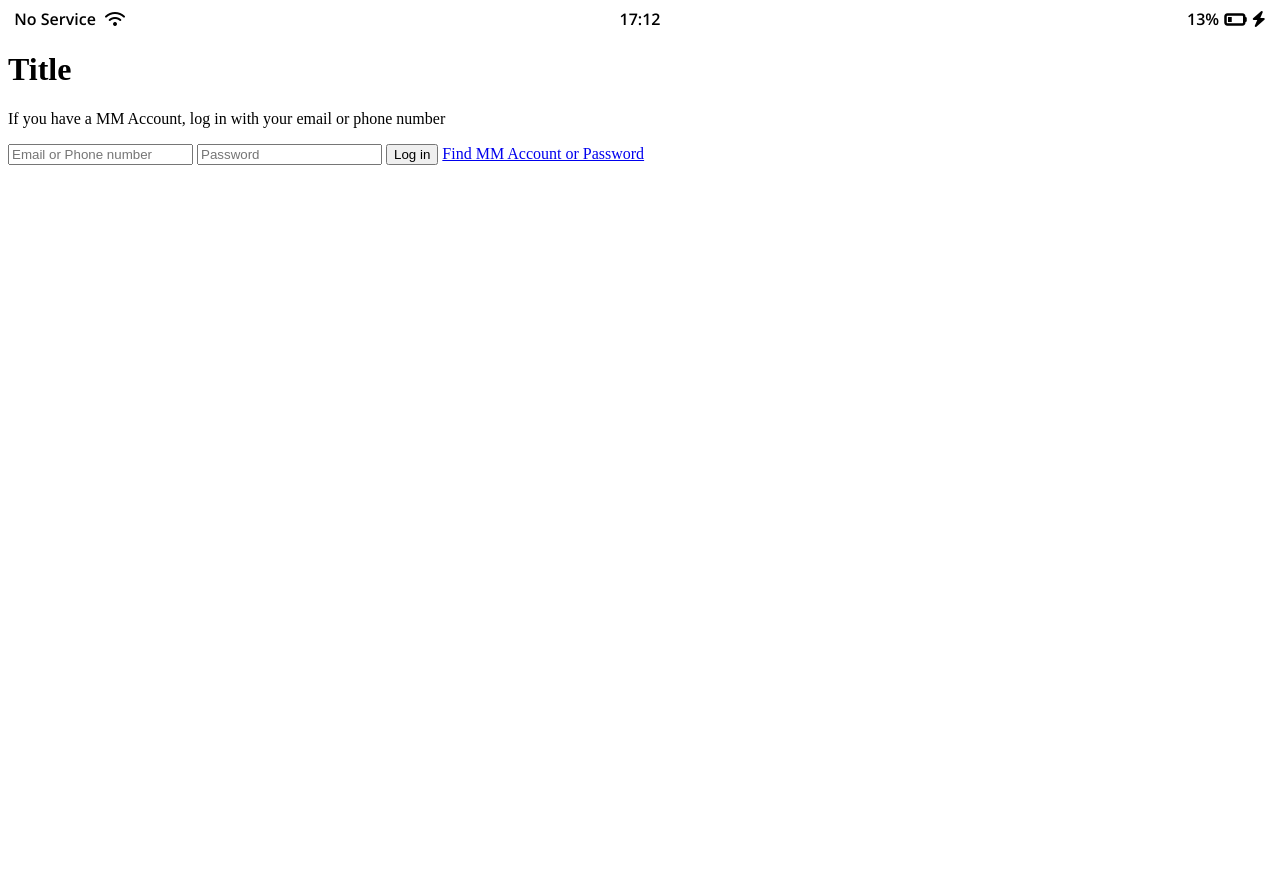
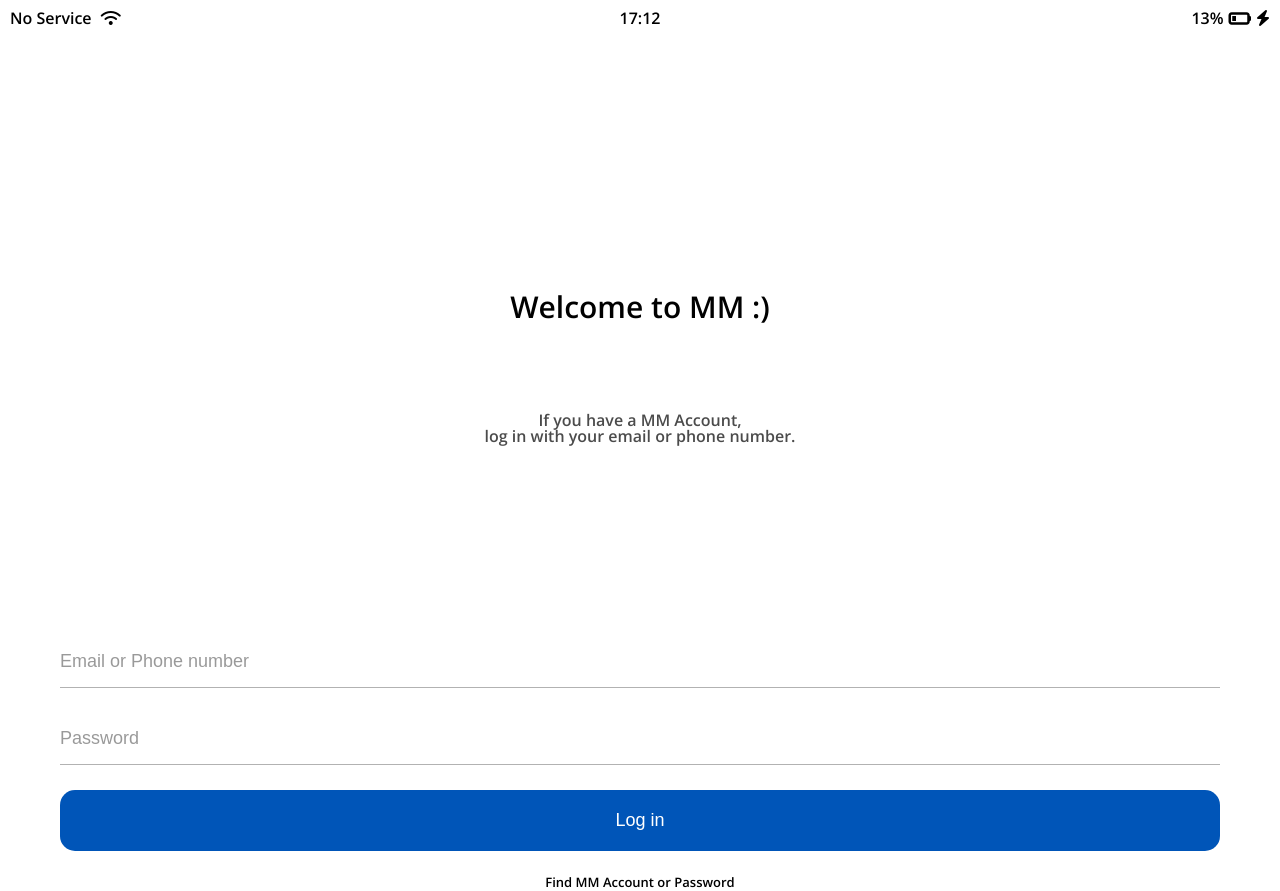
Before and after one commit to wannabeing/kokoa-2021, a plain HTML site: page index.html in a window 1280 px wide. Before the commit the page ends 800 px from the top, so only its background shows below. Drawn offline with nearby package versions, Linux system fonts and the light colour scheme.

Commit message:
#6.8까지
첫화면 완료

```diff
--- /dev/null
+++ b/css/login-form.css
@@ -0,0 +1,35 @@
+#login-form {
+  display: flex;
+  flex-direction: column;
+  margin: 0px 60px;
+}
+#login-form input {
+  padding: 15px 0px;
+  margin-bottom: 25px;
+  font-size: 18px;
+  border: none;
+}
+/* type=submit이 아닌 경우에만 적용시킨다. */
+#login-form input:not([type='submit']) {
+  border-bottom: 1px solid rgba(0, 0, 0, 0.3);
+  transition: border-color 1s ease-in-out;
+}
+#login-form input::placeholder {
+  color: rgba(0, 0, 0, 0.4);
+}
+#login-form input:focus {
+  border-color: var(--wisely);
+}
+#login-form input[type='submit'] {
+  padding: 20px;
+  border-radius: 15px;
+  background-color: var(--wisely);
+  cursor: pointer;
+  color: white;
+}
+#login-form a {
+  text-align: center;
+  text-decoration: none;
+  color: inherit;
+  font-size: 13px;
+}
--- /dev/null
+++ b/css/reset.css
@@ -0,0 +1,129 @@
+html,
+body,
+div,
+span,
+applet,
+object,
+iframe,
+h1,
+h2,
+h3,
+h4,
+h5,
+h6,
+p,
+blockquote,
+pre,
+a,
+abbr,
+acronym,
+address,
+big,
+cite,
+code,
+del,
+dfn,
+em,
+img,
+ins,
+kbd,
+q,
+s,
+samp,
+small,
+strike,
+strong,
+sub,
+sup,
+tt,
+var,
+b,
+u,
+i,
+center,
+dl,
+dt,
+dd,
+ol,
+ul,
+li,
+fieldset,
+form,
+label,
+legend,
+table,
+caption,
+tbody,
+tfoot,
+thead,
+tr,
+th,
+td,
+article,
+aside,
+canvas,
+details,
+embed,
+figure,
+figcaption,
+footer,
+header,
+hgroup,
+menu,
+nav,
+output,
+ruby,
+section,
+summary,
+time,
+mark,
+audio,
+video {
+  margin: 0;
+  padding: 0;
+  border: 0;
+  font-size: 100%;
+  font: inherit;
+  vertical-align: baseline;
+}
+/* HTML5 display-role reset for older browsers */
+article,
+aside,
+details,
+figcaption,
+figure,
+footer,
+header,
+hgroup,
+menu,
+nav,
+section {
+  display: block;
+}
+body {
+  line-height: 1;
+}
+ol,
+ul {
+  list-style: none;
+}
+blockquote,
+q {
+  quotes: none;
+}
+blockquote:before,
+blockquote:after,
+q:before,
+q:after {
+  content: '';
+  content: none;
+}
+table {
+  border-collapse: collapse;
+  border-spacing: 0;
+}
+
+/* input 클릭시, 테두리 안보이게 함 */
+input:focus {
+  outline: none;
+}
--- /dev/null
+++ b/css/status-bar.css
@@ -0,0 +1,33 @@
+/* Open Sans Fonts */
+@import url('https://fonts.googleapis.com/css2?family=Open+Sans:ital,wght@0,600;1,400&display=swap');
+
+/* status-bar를 가운데에 정렬시킨다.*/
+.status-bar {
+  display: flex;
+  justify-content: center;
+  font-family: 'Open Sans', sans-serif;
+}
+/* width를 33%씩 나눠 갖고, 상하좌우 margin 10px*/
+.status-bar__column {
+  width: 33%;
+  margin: 10px 10px;
+}
+/* 시간을 중앙에 위치시킨다 */
+.status-bar__column:nth-child(2) {
+  display: flex;
+  justify-content: center;
+}
+/* 배터리관련 이미지 및 텍스트를 오른쪽상단에 배치시킨다*/
+.status-bar__column:last-child {
+  display: flex;
+  justify-content: flex-end;
+  align-items: center;
+}
+/* 배터리 이미지 좌우 margin 5px */
+.status-bar__column .fa-battery-quarter {
+  margin: 0px 5px;
+}
+/* NoService와 Wifi 이미지 사이 margin 5px*/
+.status-bar__column:first-child span {
+  margin-right: 5px;
+}
--- a/css/style.css
+++ b/css/style.css
@@ -1,32 +1,12 @@
 /* Open Sans Fonts */
-@import url("https://fonts.googleapis.com/css2?family=Open+Sans:ital,wght@0,600;1,400&display=swap");
+@import url('https://fonts.googleapis.com/css2?family=Open+Sans:ital,wght@0,600;1,400&display=swap');
 
-/* status-bar를 가운데에 정렬시킨다.*/
-.status-bar {
-  display: flex;
-  justify-content: center;
-  font-family: "Open Sans", sans-serif;
+@import 'reset.css';
+@import 'variables.css';
+@import 'status-bar.css';
+@import 'welcome-header.css';
+@import 'login-form.css';
+
+body {
+  font-family: 'Open Sans', sans-serif;
 }
-/* width를 33%씩 나눠 갖는다*/
-.status-bar__column {
-  width: 33%;
-}
-/* 시간을 중앙에 위치시킨다 */
-.status-bar__column:nth-child(2) {
-  display: flex;
-  justify-content: center;
-}
-/* 배터리관련 이미지 및 텍스트를 오른쪽상단에 배치시킨다*/
-.status-bar__column:last-child {
-  display: flex;
-  justify-content: flex-end;
-  align-items: center;
-}
-/* 배터리 이미지 좌우 margin 5px */
-.status-bar__column .fa-battery-quarter {
-  margin: 0px 5px;
-}
-/* NoService와 Wifi 이미지 사이 margin 5px*/
-.status-bar__column:first-child span {
-  margin-right: 5px;
-}
--- /dev/null
+++ b/css/variables.css
@@ -0,0 +1,3 @@
+:root {
+    --wisely:#0055B8;
+}
--- /dev/null
+++ b/css/welcome-header.css
@@ -0,0 +1,17 @@
+.welcome-header {
+    display: flex;
+    flex-direction: column;
+    align-items: center;
+    margin-top: 20%;
+    text-align: center;
+    font-weight: 600;
+  }
+  .welcome-header__title {
+    margin-bottom: 7%;
+    font-size: 30px;
+  }
+  .welcome-header__text {
+    width: 65%;
+    opacity: 0.7;
+    margin-bottom: 15%;
+  }
--- a/index.html
+++ b/index.html
@@ -24,9 +24,9 @@
     </div>
 
     <header class="welcome-header">
-      <h1 class="welcome-header__title">Title</h1>
+      <h1 class="welcome-header__title">Welcome to MM :)</h1>
       <p class="welcome-header__text">
-        If you have a MM Account, log in with your email or phone number
+        If you have a MM Account, <br>log in with your email or phone number.
       </p>
     </header>
 
```
